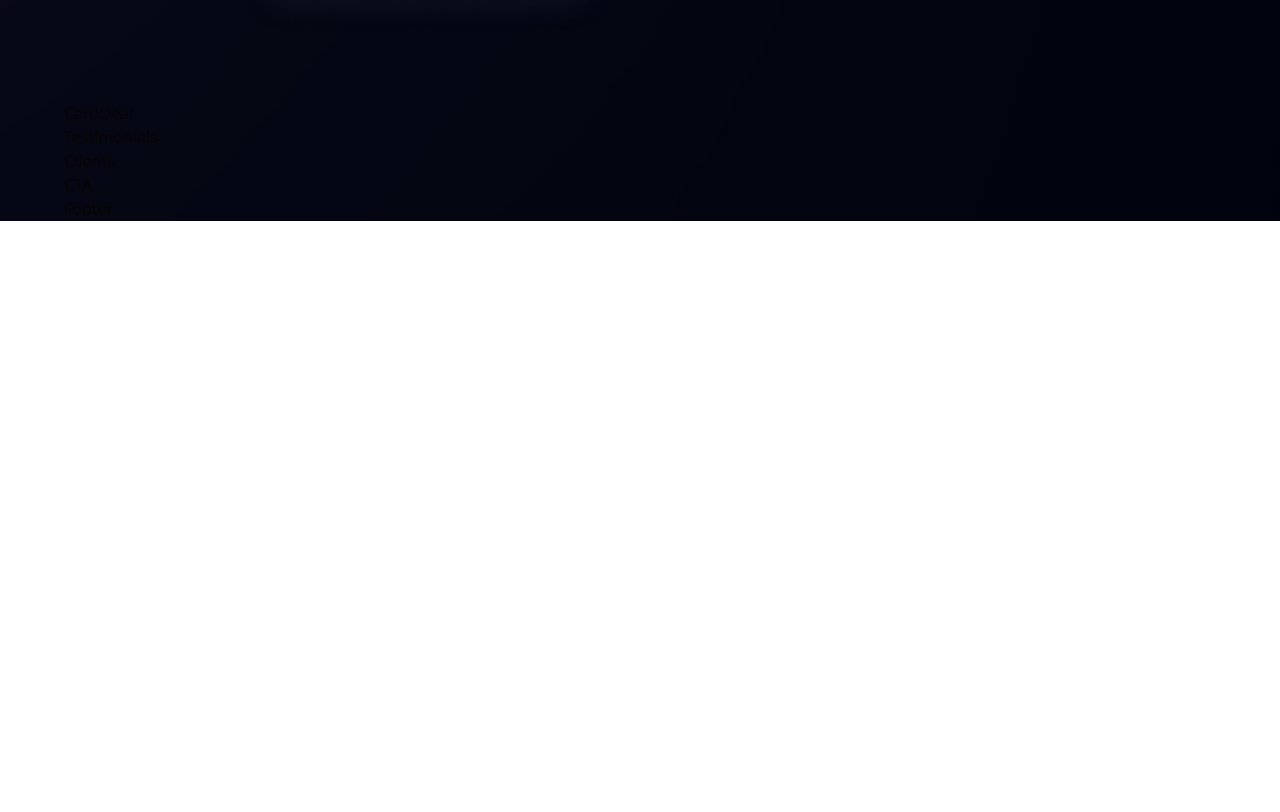
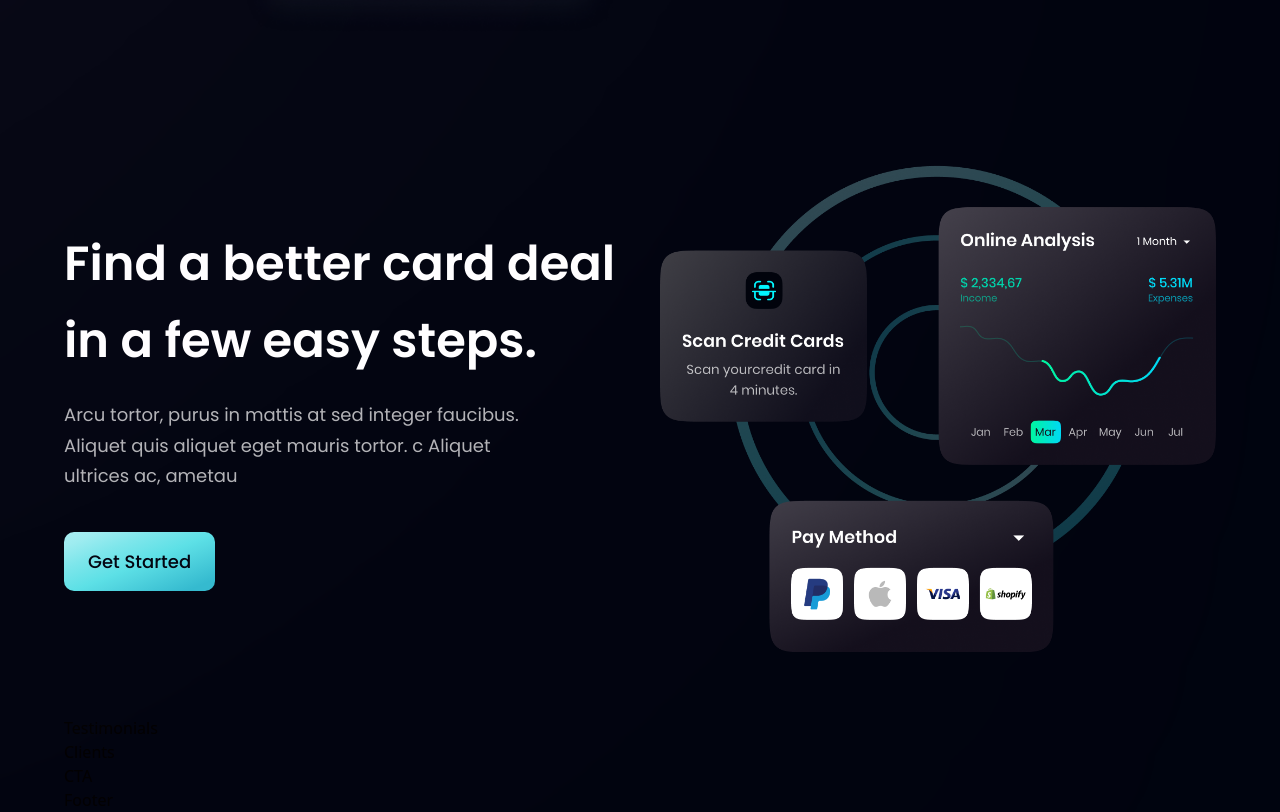
Before and after one commit to Saworieza/bank_modern_app, a React (Vite) app: page / in a window 1280 px wide. Shown: the part 2088-2900 px from the top of the page. Before the commit the page ends 2309 px from the top, so only its background shows below. Built offline with nearby package versions, Linux system fonts and the light colour scheme.

Commit message:
cardDeal section done

```diff
--- a/src/components/CardDeal.jsx
+++ b/src/components/CardDeal.jsx
@@ -1,9 +1,22 @@
-import React from 'react'
+import styles, {layout} from '../style';
+import { card } from '../assets';
+import Button from './Button';
 
-const CardDeal = () => {
-  return (
-    <div>CardDeal</div>
-  )
-}
+const CardDeal = () => (
+  <section className={layout.section}>
+    <div className={layout.sectionInfo}>
+      <h2 className={styles.heading2}>
+        Find a better card deal <br className='sm:block hidden' /> in a few easy steps.
+      </h2>
+      <p className={`${styles.paragraph} max-w-[470px] mt-5`}>
+        Arcu tortor, purus in mattis at sed integer faucibus. Aliquet quis aliquet eget mauris tortor. c Aliquet ultrices ac, ametau
+      </p>
+      <Button styles='mt-10'/>
+    </div>
+    <div className={layout.sectionImg}>
+      <img src={card} alt='card' className='w-[100%] h-[100%]' />
+    </div>
+  </section>
+)
 
 export default CardDeal
```
